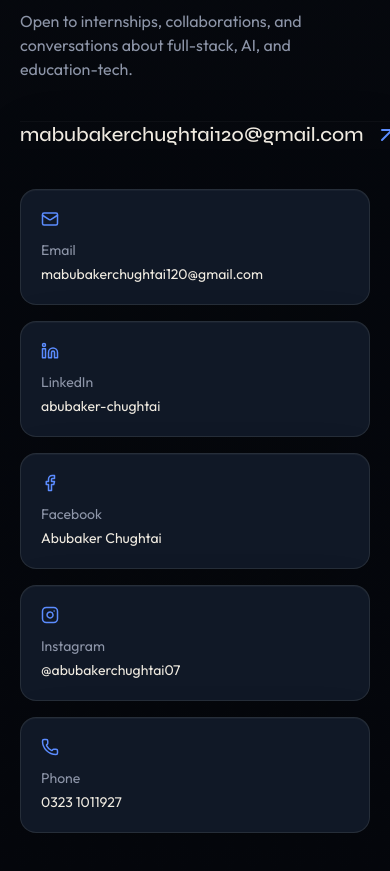
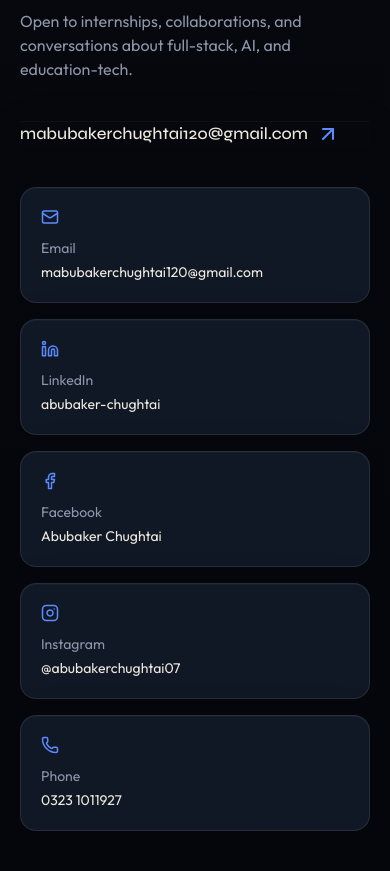
Before and after one commit to abubaker-chughtai/abubaker-portfolio, a React (Vite) app: page / in a window 390 px wide. Shown: the part 10660-11531 px from the top of the page. Built offline with nearby package versions, Linux system fonts and the light colour scheme.

Commit message:
Fix mobile contact layout

```diff
--- a/src/components/Contact.jsx
+++ b/src/components/Contact.jsx
@@ -59,10 +59,10 @@ export default function Contact() {
       <Reveal delay={80}>
         <a
           href={`mailto:${profile.email}`}
-          className="group mt-10 inline-flex items-center gap-3 font-display text-xl text-cream sm:text-3xl"
+          className="group mt-10 flex max-w-full items-center gap-2 font-display text-[clamp(0.875rem,4.3vw,1.875rem)] text-cream break-all sm:gap-3"
         >
           {profile.email}
-          <ArrowUpRight className="text-blue transition group-hover:-translate-y-0.5 group-hover:translate-x-0.5" />
+          <ArrowUpRight className="shrink-0 text-blue transition group-hover:-translate-y-0.5 group-hover:translate-x-0.5" />
         </a>
       </Reveal>
 
```
